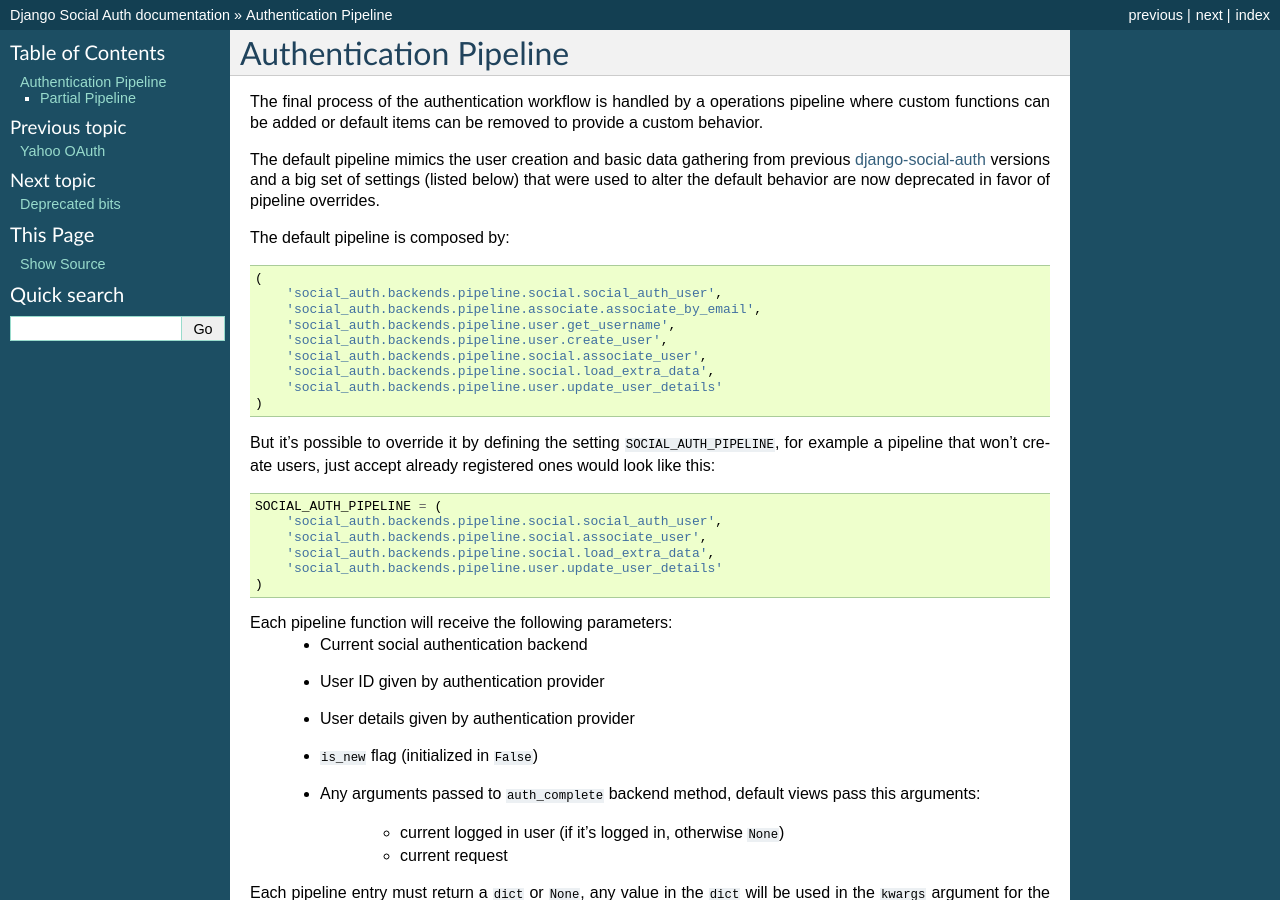
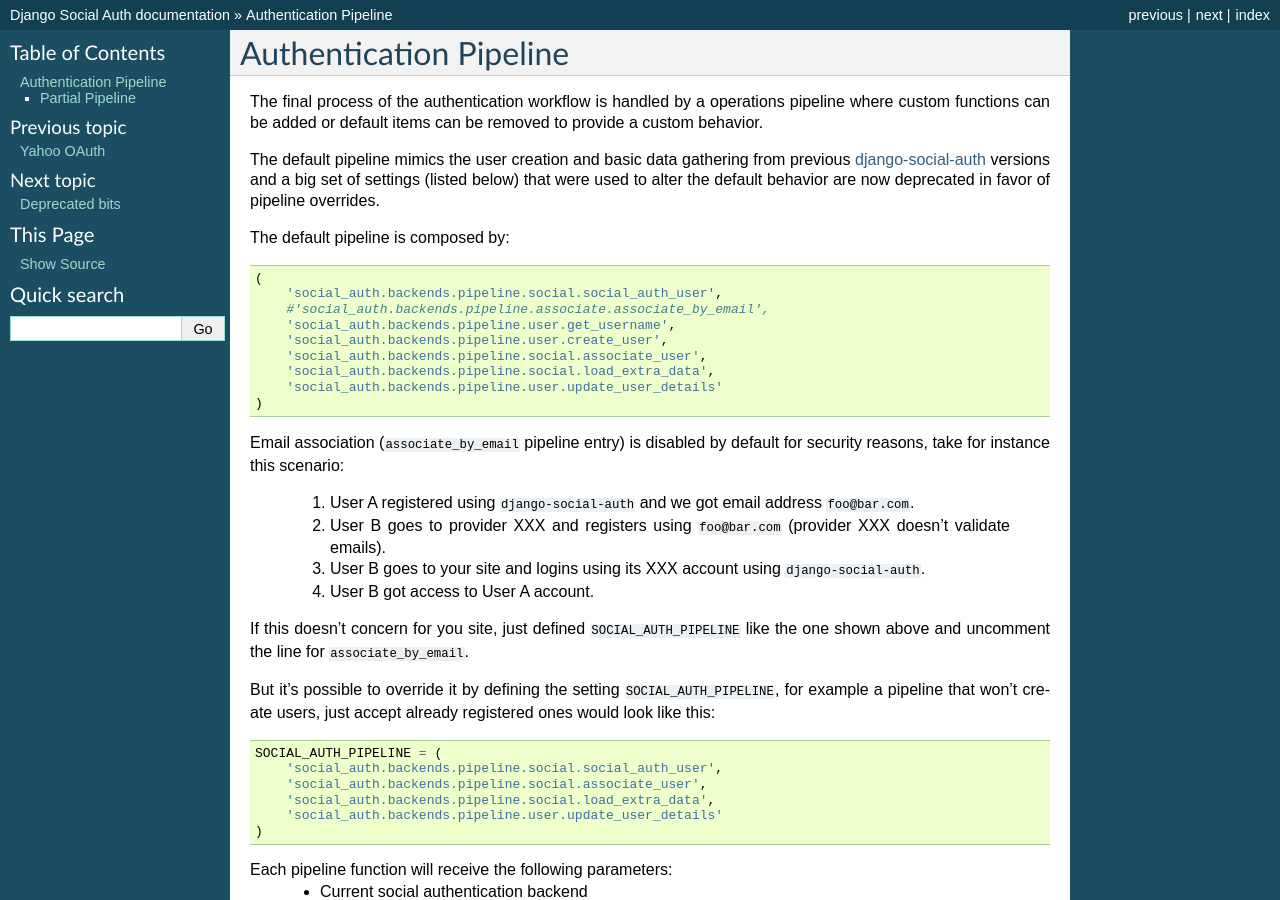
Before and after one commit to devs-cloud/django-social-auth-module, a Sphinx documentation site: the page built from doc/pipeline.rst, in a window 1280 px wide and 900 px high. Built offline with Sphinx 7.4.7, drawn with Linux system fonts in a browser that asks for light colours.

Commit message:
Update docs droping deprecated setting and explanation of security risk for associate_by_email. Refs #289

```diff
--- a/doc/configuration.rst
+++ b/doc/configuration.rst
@@ -225,12 +225,6 @@ Configuration
 
       SOCIAL_AUTH_CREATE_USERS = False
 
-  It is also possible to associate multiple user accounts with a single email
-  address, set value as True to enable, otherwise set as False to disable.
-  This behavior is disabled by default (False) unless specifically set::
-
-      SOCIAL_AUTH_ASSOCIATE_BY_MAIL = True
-
 - You can send extra parameters on auth process by defining settings per
   provider, example to request Facebook to show Mobile authorization page,
   define::
--- a/doc/pipeline.rst
+++ b/doc/pipeline.rst
@@ -14,13 +14,27 @@ The default pipeline is composed by::
 
     (
         'social_auth.backends.pipeline.social.social_auth_user',
-        'social_auth.backends.pipeline.associate.associate_by_email',
+        #'social_auth.backends.pipeline.associate.associate_by_email',
         'social_auth.backends.pipeline.user.get_username',
         'social_auth.backends.pipeline.user.create_user',
         'social_auth.backends.pipeline.social.associate_user',
         'social_auth.backends.pipeline.social.load_extra_data',
         'social_auth.backends.pipeline.user.update_user_details'
     )
+
+Email association (``associate_by_email`` pipeline entry) is disabled by
+default for security reasons, take for instance this scenario:
+
+    1. User A registered using ``django-social-auth`` and we got email address
+       ``foo@bar.com``.
+    2. User B goes to provider XXX and registers using ``foo@bar.com``
+       (provider XXX doesn't validate emails).
+    3. User B goes to your site and logins using its XXX account using
+       ``django-social-auth``.
+    4. User B got access to User A account.
+
+If this doesn't concern for you site, just defined ``SOCIAL_AUTH_PIPELINE``
+like the one shown above and uncomment the line for ``associate_by_email``.
 
 But it's possible to override it by defining the setting
 ``SOCIAL_AUTH_PIPELINE``, for example a pipeline that won't create users, just
```
